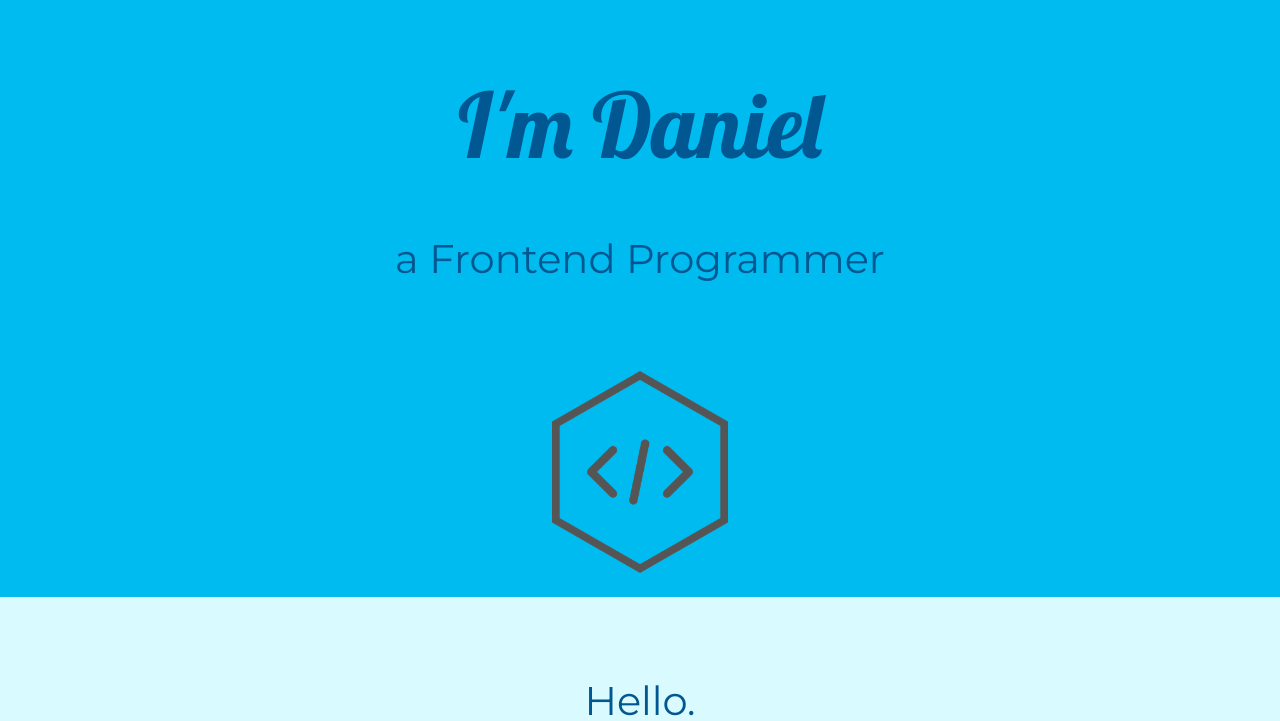
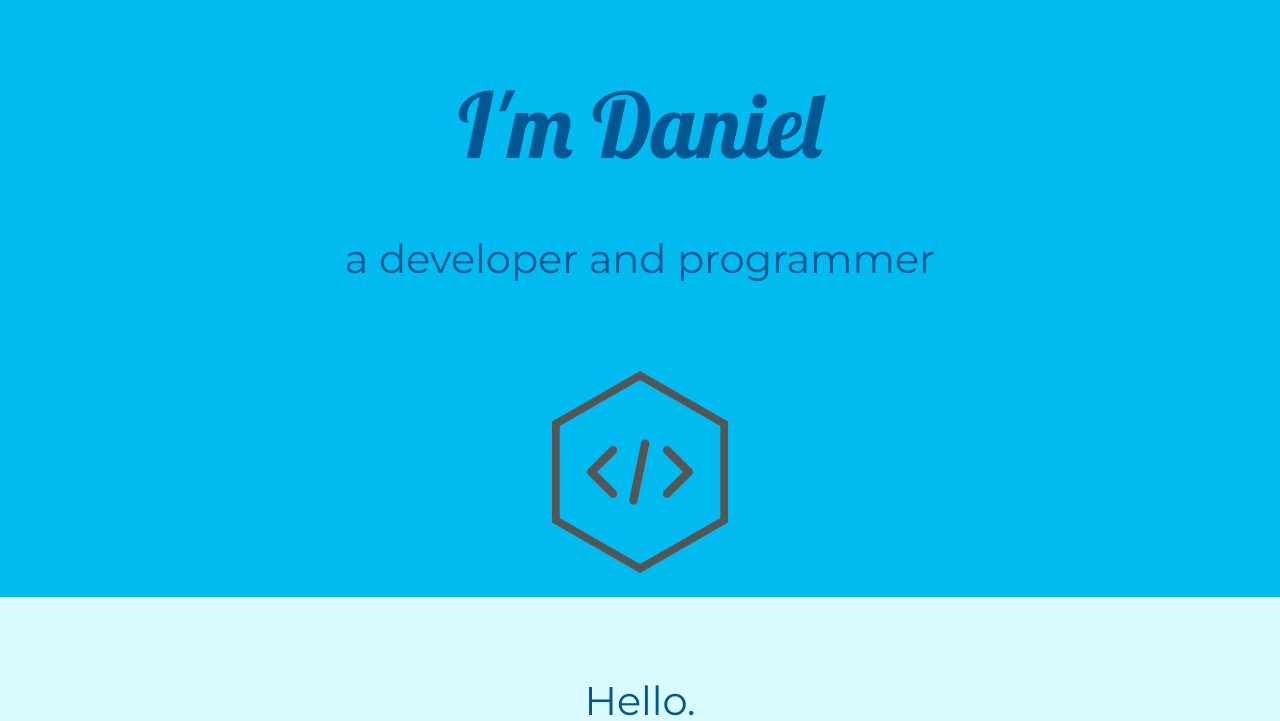
Before and after one commit to Dnlburch/personalsite, a plain HTML site: page index.html in a window 1280 px wide. Shown: the part 79-800 px from the top of the page. Drawn offline with nearby package versions, Linux system fonts and the light colour scheme; some packages are replaced by stand-ins of ours; a script that the page names is missing.

Commit message:
Update index.html

```diff
--- a/index.html
+++ b/index.html
@@ -39,7 +39,7 @@
 
 <!-- Intro -->
       <h1 id="top">I'm Daniel</h1>
-      <h2 class="normalFW">a Frontend Programmer</h2>
+      <h2 class="normalFW">a developer and programmer</h2>
       <img src="images/code.png" class="codeImg img-fluid" alt="code-img">
     </div>
     <div class="middle-container">
```
